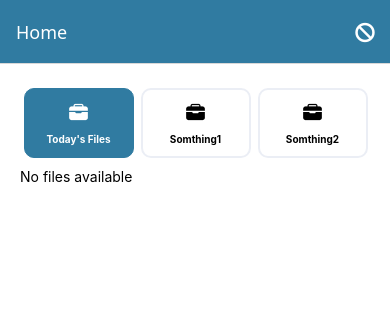
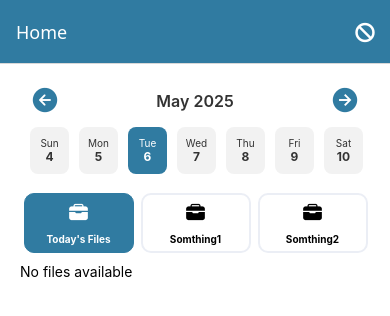
Before and after one commit to developerGCSSD/MemphisOperation, a React Native app: screen /Home in a window 390 px wide. Shown: the top 316 px of the page. Built offline with nearby package versions, Linux system fonts and the light colour scheme.

Commit message:
userFiles api

```diff
--- a/src/components/fileDetailsCard.js
+++ b/src/components/fileDetailsCard.js
@@ -1,7 +1,8 @@
+/* eslint-disable react-native/no-inline-styles */
 import React from 'react';
 import {View, Text, TouchableOpacity, StyleSheet} from 'react-native';
 import Icon from 'react-native-vector-icons/FontAwesome5';
-import {useNavigation} from '@react-navigation/native'; // ✅ Hook import
+import {useNavigation} from '@react-navigation/native';
 
 export default function FileDetailsCard({file}) {
   const navigation = useNavigation();
@@ -9,25 +10,40 @@ export default function FileDetailsCard({file}) {
   const {file_no, arrival_date, departure_date, client_name, department, id} =
     file;
 
+  const handlePaymentPress = () => {
+    navigation.navigate('Payment', {
+      fileName: file_no,
+      paymentDate: arrival_date,
+      transactionId: 'TXN123456',
+      amount: '5400 EGP',
+      bank: '1234567890 - CIB',
+    });
+  };
+
   return (
     <View style={styles.card}>
-      <TouchableOpacity style={styles.closeButton}>
+      {/* <TouchableOpacity style={styles.closeButton}>
         <Icon name="times-circle" size={20} color="gray" />
-      </TouchableOpacity>
+      </TouchableOpacity> */}
 
       <View style={styles.row}>
         <Icon name="folder" size={18} color="#F4C542" />
         <Text style={styles.label}>File No:</Text>
         <Text style={styles.value}>{file_no}</Text>
+        <TouchableOpacity
+          onPress={handlePaymentPress}
+          style={styles.paymentIcon}>
+          <Icon name="money-bill-alt" size={24} color="#328E6E" />
+        </TouchableOpacity>
       </View>
 
       <View style={styles.row}>
         <Icon name="map-marker-alt" size={18} color="#FF4F4F" />
         <Text style={styles.label}>Arrival:</Text>
         <Text style={styles.value}>{arrival_date}</Text>
-      </View>
 
-      <View style={styles.row}>
+        <View style={{width: 30}} />
+
         <Icon name="calendar-alt" size={18} color="#FF8C42" />
         <Text style={styles.label}>Departure:</Text>
         <Text style={styles.value}>{departure_date}</Text>
@@ -37,28 +53,12 @@ export default function FileDetailsCard({file}) {
         <Icon name="user" size={18} color="#76C893" />
         <Text style={styles.label}>Guest:</Text>
         <Text style={styles.value}>{client_name}</Text>
-      </View>
 
-      <View style={styles.row}>
+        <View style={{width: 22}} />
+
         <Icon name="building" size={18} color="#307BA1" />
         <Text style={styles.label}>Dept:</Text>
         <Text style={styles.value}>{department}</Text>
-      </View>
-
-      <View style={styles.buttonContainer}>
-        <TouchableOpacity
-          style={styles.button}
-          onPress={() =>
-            navigation.navigate('Payment', {
-              fileName: file_no,
-              paymentDate: arrival_date,
-              transactionId: 'TXN123456',
-              amount: '5400 EGP',
-              bank: '1234567890 - CIB',
-            })
-          }>
-          <Text style={styles.buttonText}>View Payment</Text>
-        </TouchableOpacity>
       </View>
     </View>
   );
@@ -73,9 +73,11 @@ const styles = StyleSheet.create({
     shadowOpacity: 0.2,
     shadowOffset: {width: 0, height: 2},
     shadowRadius: 5,
-    elevation: 3, // For Android shadow
-    margin: 10,
-    paddingBottom: 0,
+    elevation: 3,
+    // margin: 5,
+    // paddingBottom: 0,
+    marginHorizontal: '1%',
+    marginVertical: '2%',
   },
   closeButton: {
     position: 'absolute',
@@ -86,31 +88,19 @@ const styles = StyleSheet.create({
   row: {
     flexDirection: 'row',
     alignItems: 'center',
-    marginVertical: 5,
+    marginVertical: 8,
   },
   label: {
     fontWeight: 'bold',
     marginLeft: 8,
+    fontSize: 12,
   },
   value: {
     marginLeft: 5,
     color: '#555',
+    fontSize: 12,
   },
-  button: {
-    backgroundColor: '#307BA1',
-    paddingVertical: 10,
-    paddingHorizontal: 20,
-    borderRadius: 8,
-    alignItems: 'center',
-    margin: '3%',
-    width: '50%',
-  },
-  buttonText: {
-    color: 'white',
-    fontSize: 10,
-    fontWeight: 'bold',
-  },
-  buttonContainer: {
-    alignItems: 'flex-end',
+  paymentIcon: {
+    marginLeft: '25%',
   },
 });
--- a/src/components/homeTabs.js
+++ b/src/components/homeTabs.js
@@ -43,11 +43,11 @@ export default function HomeTabs() {
 const styles = StyleSheet.create({
   container: {
     flexDirection: 'row',
-    justifyContent: 'space-around',
+    justifyContent: 'space-evenly',
   },
   tab: {
     width: 110,
-    height: 70,
+    height: 60,
     borderRadius: 10,
     alignItems: 'center',
     justifyContent: 'center',
--- /dev/null
+++ b/src/components/weeklyCalendar.js
@@ -0,0 +1,127 @@
+import React, {useState} from 'react';
+import {
+  View,
+  Text,
+  StyleSheet,
+  ScrollView,
+  TouchableOpacity,
+  Dimensions,
+} from 'react-native';
+import moment from 'moment';
+import Ionicons from 'react-native-vector-icons/Ionicons';
+
+const {width} = Dimensions.get('window');
+
+const WeeklyCalendar = ({selectedDate, setSelectedDate}) => {
+  const [currentWeekStart, setCurrentWeekStart] = useState(
+    moment().startOf('week'),
+  );
+
+  const daysInWeek = [...Array(7)].map((_, i) =>
+    moment(currentWeekStart).add(i, 'days'),
+  );
+
+  const handleWeekScroll = direction => {
+    const newStart =
+      direction === 'next'
+        ? moment(currentWeekStart).add(1, 'week').startOf('week')
+        : moment(currentWeekStart).subtract(1, 'week').startOf('week');
+    setCurrentWeekStart(newStart);
+    setSelectedDate(moment(newStart)); // optionally reset selection to start of new week
+  };
+
+  return (
+    <View style={styles.wrapper}>
+      {/* Month and Year */}
+      <View style={styles.header}>
+        <TouchableOpacity onPress={() => handleWeekScroll('prev')}>
+          <Ionicons name="arrow-back-circle" size={30} color="#307BA1" />
+        </TouchableOpacity>
+
+        <Text style={styles.monthLabel}>
+          {currentWeekStart.format('MMMM YYYY')}
+        </Text>
+
+        <TouchableOpacity onPress={() => handleWeekScroll('next')}>
+          <Ionicons
+            name="arrow-forward-circle-sharp"
+            size={30}
+            color="#307BA1"
+          />
+        </TouchableOpacity>
+      </View>
+
+      {/* Days */}
+      <ScrollView
+        horizontal
+        showsHorizontalScrollIndicator={false}
+        contentContainerStyle={styles.calendarContainer}>
+        {daysInWeek.map(day => {
+          const isSelected = selectedDate && day.isSame(selectedDate, 'day');
+          return (
+            <TouchableOpacity
+              key={day.format('YYYY-MM-DD')}
+              onPress={() => setSelectedDate(day)}
+              style={[styles.dayContainer, isSelected && styles.selectedDay]}>
+              <Text
+                style={[styles.dayLabel, isSelected && styles.selectedText]}>
+                {day.format('ddd')}
+              </Text>
+              <Text
+                style={[styles.dateLabel, isSelected && styles.selectedText]}>
+                {day.format('D')}
+              </Text>
+            </TouchableOpacity>
+          );
+        })}
+      </ScrollView>
+    </View>
+  );
+};
+
+const styles = StyleSheet.create({
+  wrapper: {
+    marginBottom: 10,
+  },
+  header: {
+    flexDirection: 'row',
+    justifyContent: 'space-between',
+    alignItems: 'center',
+    paddingHorizontal: 10,
+    marginBottom: 5,
+  },
+  monthLabel: {
+    fontSize: 16,
+    fontWeight: '600',
+    color: '#333',
+  },
+  calendarContainer: {
+    paddingHorizontal: 10,
+    marginVertical: 5,
+  },
+  dayContainer: {
+    alignItems: 'center',
+    padding: 10,
+    borderRadius: 8,
+    marginRight: 10,
+    backgroundColor: '#f2f2f2',
+    width: width / 10,
+  },
+  selectedDay: {
+    backgroundColor: '#307BA1',
+  },
+  dayLabel: {
+    fontSize: 10,
+    color: '#333',
+  },
+  dateLabel: {
+    fontSize: 12,
+    fontWeight: 'bold',
+    color: '#333',
+  },
+  selectedText: {
+    color: 'white',
+  },
+});
+
+export default WeeklyCalendar;
--- a/src/screens/homeScreen.js
+++ b/src/screens/homeScreen.js
@@ -1,19 +1,40 @@
-/* eslint-disable no-shadow */
+/* eslint-disable no-unused-vars */
+
 import React, {useState, useEffect} from 'react';
-import {View, Text, StyleSheet, ScrollView} from 'react-native';
+import {View, Text, StyleSheet, ScrollView, Animated} from 'react-native';
 import {useDispatch, useSelector} from 'react-redux';
 import HomeTabs from '../components/homeTabs';
 import FileDetailsCard from '../components/fileDetailsCard';
 import {fetchUserFiles} from '../redux/reducers/userFiles';
 import {retrieveUser} from '../storage/loginAuth';
+import WeeklyCalendar from '../components/weeklyCalendar'; // adjust path
+import moment from 'moment';
 
 export default function Home() {
   const dispatch = useDispatch();
   const {files, loading, error} = useSelector(state => state.files);
   const [storedToken, setStoredToken] = useState(null);
   const [profileId, setProfileId] = useState(null);
-  // console.log('kkkkk', profileId);
-  // console.log(files);
+  const [selectedDate, setSelectedDate] = useState(moment());
+  const [spinValue] = useState(new Animated.Value(0));
+
+  // Start rotating animation
+  useEffect(() => {
+    if (loading) {
+      Animated.loop(
+        Animated.timing(spinValue, {
+          toValue: 1,
+          duration: 1000,
+          useNativeDriver: true,
+        }),
+      ).start();
+    }
+  }, [loading, spinValue]);
+
+  const spin = spinValue.interpolate({
+    inputRange: [0, 1],
+    outputRange: ['0deg', '360deg'],
+  });
 
   useEffect(() => {
     const getUser = async () => {
@@ -37,29 +58,31 @@ export default function Home() {
     dispatch(fetchUserFiles());
   }, [dispatch]);
 
-  if (loading) {
-    return <Text>Loading files...</Text>;
-  }
-
-  if (error) {
-    return <Text>Error: {error}</Text>;
-  }
-
   return (
     <View style={styles.container}>
+      {/* Weekly Calendar */}
+      <WeeklyCalendar
+        selectedDate={selectedDate}
+        setSelectedDate={setSelectedDate}
+      />
+
       {/* HomeTabs Component */}
       <HomeTabs />
+
       {/* Scrollable Content */}
       <ScrollView
         contentContainerStyle={styles.scrollContainer}
         showsVerticalScrollIndicator={false}>
-        {/* {storedToken && profileId && (
-          <View style={styles.tokenContainer}>
-            <Text style={styles.tokenText}>Profile ID: {profileId}</Text>
+        {/* Custom Loading Indicator */}
+        {loading ? (
+          <View style={styles.loadingIndicator}>
+            <Animated.View
+              style={[styles.spinner, {transform: [{rotate: spin}]}]}
+            />
           </View>
-        )} */}
-
-        {files && files.length > 0 ? (
+        ) : error ? (
+          <Text style={styles.errorText}>Error: {error}</Text>
+        ) : files && files.length > 0 ? (
           files.map((file, index) => (
             <FileDetailsCard key={index} file={file} />
           ))
@@ -89,4 +112,23 @@ const styles = StyleSheet.create({
     fontSize: 16,
     color: 'green',
   },
+  loadingIndicator: {
+    alignSelf: 'center',
+    marginTop: 20,
+    justifyContent: 'center',
+    alignItems: 'center',
+  },
+  spinner: {
+    width: 30,
+    height: 30,
+    borderRadius: 25, // Circular shape
+    borderWidth: 5,
+    borderColor: '#307BA1', // Change color
+    borderTopColor: 'transparent', // Hide top portion for spinning effect
+  },
+  errorText: {
+    color: 'red',
+    textAlign: 'center',
+    fontSize: 16,
+  },
 });
```
